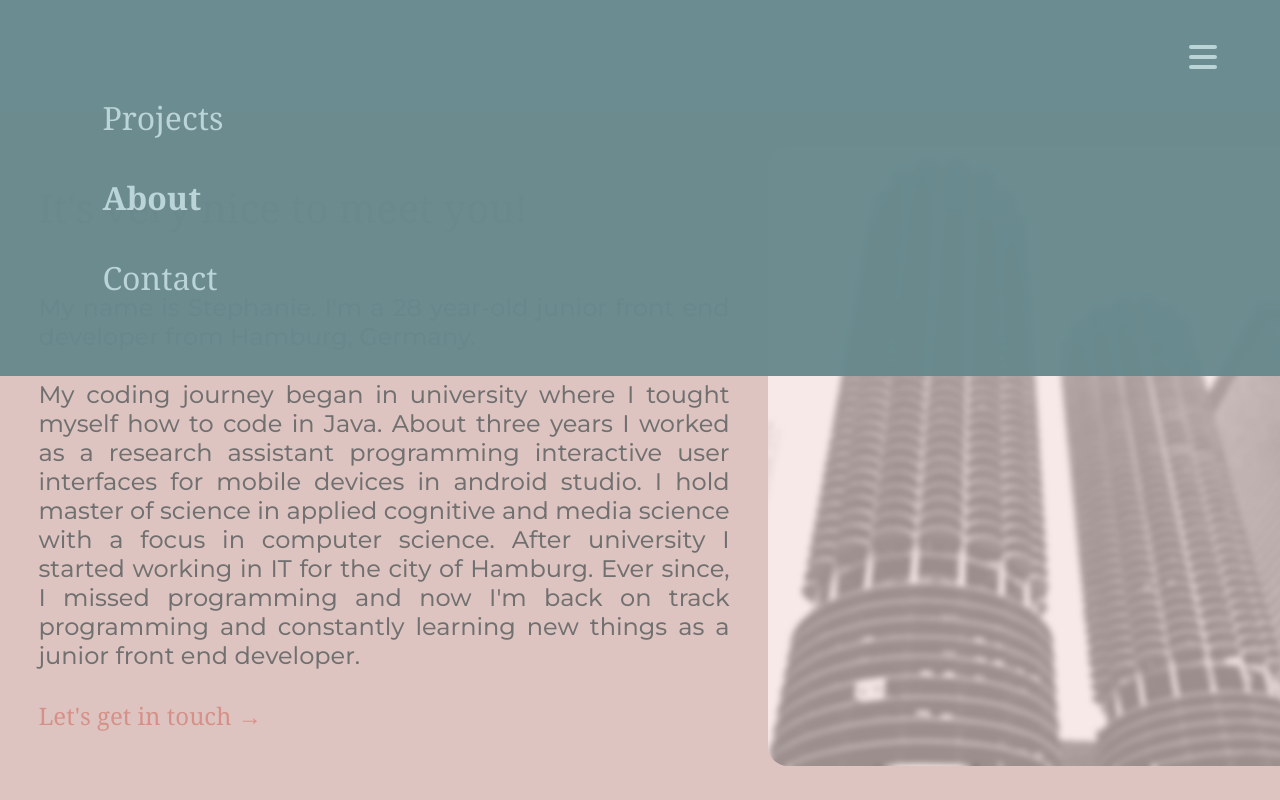
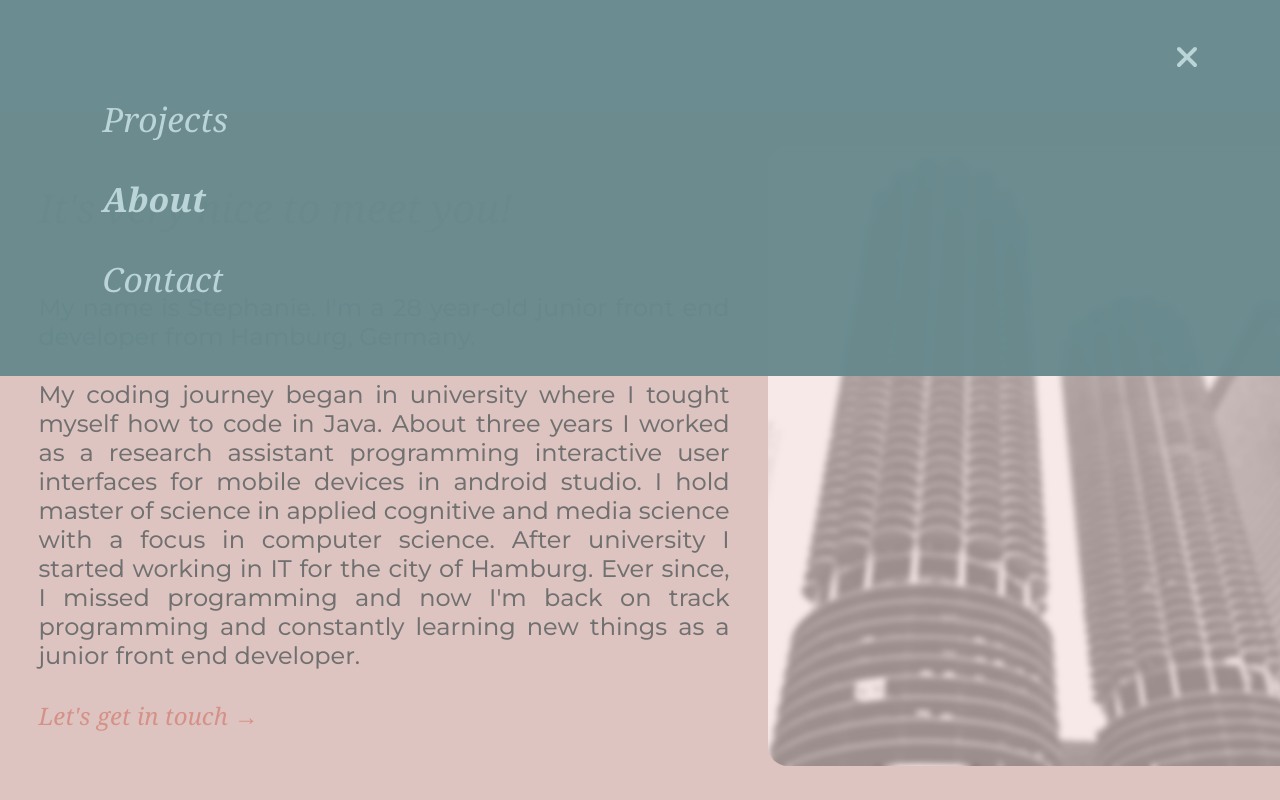
Before and after one commit to cleaningsupplies/slcs_public, a React (Create React App) app: page /about in a window 1280 px wide. Both pictures are taken after a click on the element 1203 px from the left and 56 px from the top of the page. Shown: the top 800 px of the page. Built offline with nearby package versions, Linux system fonts and the light colour scheme.

Commit message:
style changes

```diff
--- a/src/components/Navigation.js
+++ b/src/components/Navigation.js
@@ -5,8 +5,7 @@ import Contact from "../components/Contact";
 import Projects from '../components/Projects';
 import styles from "../css/navigation.module.css"
 import { FontAwesomeIcon } from "@fortawesome/react-fontawesome";
-import { faBars } from '@fortawesome/free-solid-svg-icons';
-
+import { faBars, faXmark } from '@fortawesome/free-solid-svg-icons';
 
 
 export default function Navigation() {
@@ -14,13 +13,32 @@ export default function Navigation() {
     const navbar = `${styles["navbar"]}`;
     const navbar_responsive = `${styles["navbar_responsive"]}`;
     const menu = `${styles['menu']}`;
+    const close = `${styles['close']}`;
+
+    const strings = {
+        projects : "Projects",
+        about: "About",
+        contact: "Contact"
+    }
 
 
     function checkSize(){
         const navbar_id = document.querySelector("#navbar");
 
+        console.log(navbar_id.className, window.innerWidth)
+
         if(window.innerWidth > 1326){
             navbar_id.className = navbar;
+            document.querySelector(`.${menu}`).style.display = "none";
+            document.querySelector(`.${close}`).style.display = "none";
+        }else{
+            if(navbar_id.className === navbar_responsive){
+                document.querySelector(`.${menu}`).style.display = "none";
+                document.querySelector(`.${close}`).style.display = "block";
+            }else{
+                document.querySelector(`.${menu}`).style.display = "block";
+                document.querySelector(`.${close}`).style.display = "none";
+            }
         }
     }
 
@@ -29,8 +47,12 @@ export default function Navigation() {
 
         if(navbar_id.className === navbar_responsive){
             navbar_id.className = navbar;
+            document.querySelector(`.${close}`).style.display = "none";
+            document.querySelector(`.${menu}`).style.display = "block";
         }else{
             navbar_id.className = navbar_responsive;
+            document.querySelector(`.${close}`).style.display = "block";
+            document.querySelector(`.${menu}`).style.display = "none";
         }
     }
 
@@ -42,9 +64,13 @@ export default function Navigation() {
 
         const navbar_id = document.querySelector("#navbar");
 
-        if(navbar_id.className === navbar_responsive && (e.target.className === menu || e.target.tagName === "svg" || e.target.tagName === "path")){
+        if(navbar_id.className === navbar_responsive && (e.target.className === menu || e.target.className === close || e.target.tagName === "svg" || e.target.tagName === "path")){
 
         }else{
+            if( navbar_id.className === navbar_responsive){
+                document.querySelector(`.${close}`).style.display = "none";
+                document.querySelector(`.${menu}`).style.display = "block";
+            }
             navbar_id.className = navbar;
         }
     })
@@ -57,20 +83,23 @@ export default function Navigation() {
                 <div className={styles['menu']} onClick={openNavMenu}>
                     <FontAwesomeIcon icon={faBars} />
                 </div>
+                <div className={styles['close']} onClick={openNavMenu}>
+                    <FontAwesomeIcon icon={faXmark} />
+                </div>
                 <div className={styles["cover"]}></div>
                 <div className={`${styles['navItem']} ${styles['projects']}`}>
                     <NavLink className={({ isActive }) => (isActive ? `${styles['NavLink']} ${styles['active']}` : `${styles['NavLink']} ${styles['inactive']}`)} to="/">
-                        Projects
+                        {strings.projects}
                     </NavLink>
                 </div>
                 <div className={`${styles['navItem']} ${styles['about']}`}>
                     <NavLink className={({ isActive }) => (isActive ? `${styles['NavLink']} ${styles['active']}` : `${styles['NavLink']} ${styles['inactive']}`)} to="/about">
-                        About
+                        {strings.about}
                     </NavLink>
                 </div>
                 <div className={`${styles['navItem']} ${styles['contact']}`}>
                     <NavLink className={({ isActive }) => (isActive ? `${styles['NavLink']} ${styles['active']}` : `${styles['NavLink']} ${styles['inactive']}`)} to="/contact">
-                        Contact
+                        {strings.contact}
                     </NavLink>
                 </div>
 
--- a/src/css/about.module.css
+++ b/src/css/about.module.css
@@ -29,7 +29,7 @@
     font-family: var(--font_georgia);
     font-size: 5vh;
     color: var(--secondary_rose);
-    font-style: normal;
+    font-style: italic;
 }
 
 .description{
@@ -45,11 +45,14 @@
     text-decoration: none;
     color: var(--secondary_rose);
     font-family: var(--font_georgia);
+    transition: 0.7s;
+    font-style: italic;
 }
 
 .link:hover{
     cursor: pointer;
     color: var(--secondary_turquoise);
+    transition: 0.7s;
 }
 
 .image_container{
--- a/src/css/contact.module.css
+++ b/src/css/contact.module.css
@@ -15,6 +15,7 @@
     display: flex;
     align-items: center;
     justify-content: center;
+    font-style: italic;
 }
 
 .text{
--- a/src/css/contactForm.module.css
+++ b/src/css/contactForm.module.css
@@ -17,13 +17,6 @@
     display: flex;
     justify-content: center;
     flex-direction: column;
-}
-
-.intro{
-    font-family: var(--font_georgia);
-    font-size: 5vh;
-    height: 15vh;
-    color: var(--secondary_turquoise);
 }
 
 .form{
@@ -101,10 +94,12 @@
     font-weight: 600;
     color: var(--base_bg_color);
     font-family: var(--font_montserrat);
+    transition: 0.7s;
 }
 
 .submit:hover{
     background-color: var(--primary_rose);
+    transition: 0.7s;
 }
 
 @media only screen and (max-width: 1100px) {
--- a/src/css/footer.module.css
+++ b/src/css/footer.module.css
@@ -44,10 +44,12 @@
     font-weight: 450;
     padding: 10%;
     font-family: var(--font_montserrat);
+    transition: 0.5s;
 }
 
 .navItem:hover, .linkedIn:hover, .github:hover, .instagram:hover{
     color: var(--primary_rose);
+    transition: 0.5s;
 }
 
 .copyright{
--- a/src/css/navigation.module.css
+++ b/src/css/navigation.module.css
@@ -17,19 +17,25 @@
     width: 12vw;
     margin: 2vh 0 2vh 0;
     text-align: center;
+    font-style: italic;
+    font-size: 4.2vh;
 }
 
 .NavLink{
     text-decoration: none;
+    font-weight: normal;
+
 }
 
 .NavLink:hover{
-    font-weight: bold;
+    color: var(--secondary_turquoise);
+    /* font-weight: bold; */
 }
 
 .active{
-    font-weight: bold;
-    color: var(--base_font_color);
+    font-weight: 600;
+    /* color: var(--base_font_color); */
+    color: var(--secondary_turquoise);
 
 }
 
@@ -41,20 +47,34 @@
     padding-right: 2vw;
 }
 
-.menu, .cover {
+.menu, .cover, .close {
     display: none;
+}
+
+.menu:hover{
+    color: var(--secondary_turquoise);
+    margin: 2vh 2vh 2vh 0;
 }
 
 @media only screen and (max-width: 1326px) {
     /* show hamburger and hide default navItems*/
-    .menu {
+    .menu{
         float: right;
         display: block;
         width: 12vw;
-        margin: 2vh 0 2vh 0;
+        margin: 2vh 2vh 2vh 0;
         text-align: center;
         z-index: 2;
-      }
+    }
+
+    .close {
+        float: right;
+        width: 12vw;
+        margin: 2vh 2vh 2vh 0;
+        text-align: center;
+        z-index: 2;
+        color: var(--primary_turquoise);
+    }
 
     .navItem{
         display: none;
--- a/src/css/projects.module.css
+++ b/src/css/projects.module.css
@@ -41,8 +41,6 @@ img{
     border-spacing: 0;
 }
 
-
-
 .project{
     padding-left: 5%;
     visibility: hidden;
@@ -51,6 +49,7 @@ img{
 
 .title{
     font-weight: bold;
+    font-style: italic;
 }
 
 .description{
@@ -104,8 +103,6 @@ img{
         height: 50vh;
     }
 
-
-
 }
 
 @media only screen and (max-width: 900px) {
@@ -138,10 +135,15 @@ img{
 }
 
 
+.fade{
+    opacity: 0;
+    transition: 0.4s;
+}
 
 #_1:hover{
     background-color: #dec4c0c0;
     cursor: pointer;
+    opacity: 1;
 }
 
 #_1:hover .project{
@@ -151,6 +153,7 @@ img{
 #_2:hover{
     background-color: #BAD4D7c0;
     cursor: pointer;
+    opacity: 1;
 }
 
 #_2:hover .project{
@@ -160,6 +163,7 @@ img{
 #_3:hover{
     background-color: #67898Dc0;
     cursor: pointer;
+    opacity: 1;
 }
 
 #_3:hover .project{
@@ -169,6 +173,7 @@ img{
 #_4:hover{
     background-color: #BAD4D7c0;
     cursor: pointer;
+    opacity: 1;
 }
 
 #_4:hover .project{
```
Also changed, not shown: src/components/Projects.js (+12 -12 lines), src/css/styles.css (line endings or trailing spaces).
